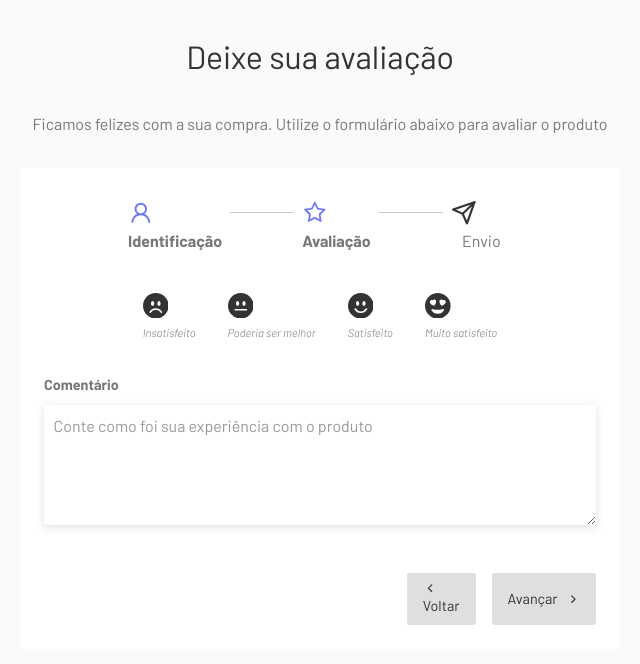
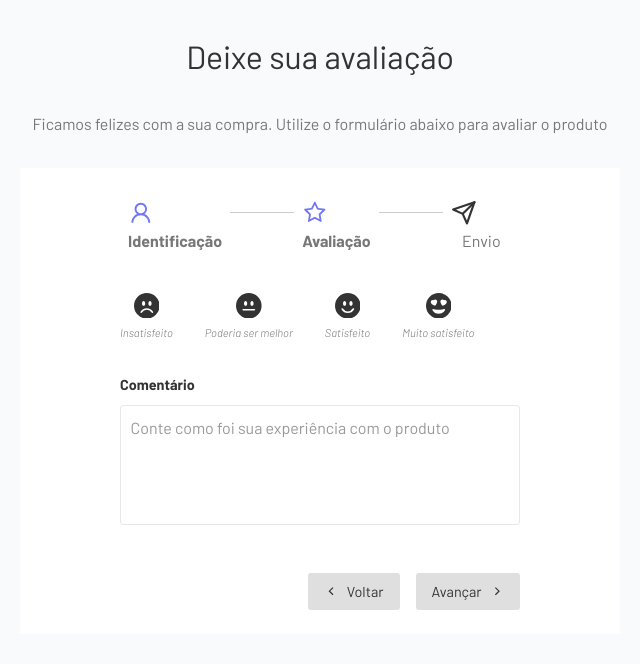
Before and after one commit to FellypeGC/multistep-form, a React (Vite) app: page / in a window 1280 px wide. Both pictures are taken after typing "Sample", "name@example.com" into the empty fields and a click on the button "Avançar". Shown: the top 664 px of the page, without its empty margins (320-960 px from the left). Built offline with nearby package versions, Linux system fonts and the light colour scheme.

Commit message:
feat: refactor app, review and user form components

```diff
--- a/src/App.css
+++ b/src/App.css
@@ -27,11 +27,11 @@
   margin: 0 auto;
 } */
 
-.inputs-container {
+/* .inputs-container {
   min-height: 280px;
-}
+} */
 
-.form-control {
+/* .form-control {
   display: flex;
   flex-direction: column;
   gap: .6rem;
@@ -56,7 +56,7 @@ textarea {
   height: 120px;
 }
 
-/* Actions */
+/* Actions
 .actions {
   display: flex;
   justify-content: flex-end;
@@ -78,4 +78,4 @@ textarea {
 
 .actions button:hover {
   background-color: #cfcfcf;
-}
+} */
--- a/src/App.tsx
+++ b/src/App.tsx
@@ -55,26 +55,36 @@ function App() {
         <h2 className="text-[2rem] mb-8">Deixe sua avaliação</h2>
         <p>Ficamos felizes com a sua compra. Utilize o formulário abaixo para avaliar o produto</p>
       </div>
-      <div className=" max-w-150 mx-auto bg-white p-6 shadow-[rgba(100,100,111,0.2)_0_7px_29px_0]">
+      <div className="max-w-150 mx-auto bg-white p-6 shadow-[rgba(100,100,111,0.2)_0_7px_29px_0]">
         <Steps currentStep={currentStep} />
         <form
-          className="max-w-[125] mx-auto"
+          className="max-w-100 mx-auto"
           onSubmit={(e) => changeStep(currentStep + 1, e)}>
-          <div className="inputs-container">{currentComponent}</div>
-          <div className="actions">
-            <button type="button" onClick={() => changeStep(currentStep - 1)}>
+          <div className="min-h-70">{currentComponent}</div>
+          <div className="flex justify-end gap-4"> {/* actions */}
+            <button
+              className="flex items-center rounded-[3px] bg-[#dfdfdf] py-2 px-4 gap-2 text-[.9rem] cursor-pointer border-none hover:bg-[#cfcfcf] disabled:opacity-50 disabled:cursor-not-allowed"
+              type="button"
+              onClick={() => changeStep(currentStep - 1)}
+              disabled={currentStep === 0}
+            >
+              <GrFormPrevious />
               <span>
-                <GrFormPrevious />
                 Voltar
               </span>
             </button>
               {!isLastStep ? (
-              <button type="submit">
+                <button
+                  className="flex items-center rounded-[3px] bg-[#dfdfdf] py-2 px-4 gap-2 text-[.9rem] cursor-pointer border-none hover:bg-[#cfcfcf]" type="submit"
+                >
                   <span>Avançar</span>
                   <GrFormNext />
                 </button>
               ) : (
-              <button type="submit">
+                <button
+                  className="flex items-center rounded-[3px] bg-[#dfdfdf] py-2 px-4 gap-2 text-[.9rem] cursor-pointer border-none hover:bg-[#cfcfcf]"
+                  type="submit"
+                >
                   <span>Enviar</span>
                   <FiSend />
                 </button>
--- a/src/components/ReviewForm.css
+++ b/src/components/ReviewForm.css
@@ -1,4 +1,4 @@
-.form-control.score-container {
+/* .form-control.score-container {
   flex-direction: row;
   gap: 2rem;
   justify-content: center;
@@ -35,4 +35,4 @@
   font-weight: 300;
   font-size: .7rem;
   margin-top: .4rem;
-}
+} */
--- a/src/components/ReviewForm.tsx
+++ b/src/components/ReviewForm.tsx
@@ -17,10 +17,11 @@ type ReviewForm = {
 
 const ReviewForm = ({ data, updateFieldHandler }: ReviewForm) => {
   return (
-    <div className="review-form">
-      <div className="form-control score-container">
-        <label className="radio-container">
+    <div>
+      <div className="flex flex-row gap-8 text-center mb-8">
+        <label className="flex flex-col items-center text-center relative cursor-pointer">
           <input
+            className="peer opacity-0 absolute top-4.75 left-7.5"
             type="radio"
             value="unsatisfied"
             name="review"
@@ -28,11 +29,12 @@ const ReviewForm = ({ data, updateFieldHandler }: ReviewForm) => {
             checked={data.review === "unsatisfied"}
             onChange={(e) => updateFieldHandler("review", e.target.value)}
           />
-          <BsFillEmojiFrownFill />
-          <p>Insatisfeito</p>
+          <BsFillEmojiFrownFill className="text-[1.6rem] transition duration-300 hover:fill-[#7076f4] peer-checked:fill-[#7076f4]" />
+          <p className='italic font-light text-[.7rem] mt-[.4rem]'>Insatisfeito</p>
         </label>
-        <label className="radio-container">
+        <label className="flex flex-col items-center text-center relative cursor-pointer">
           <input
+            className="peer opacity-0 absolute top-3.75 left-7.5"
             type="radio"
             value="neutral"
             name="review"
@@ -40,11 +42,12 @@ const ReviewForm = ({ data, updateFieldHandler }: ReviewForm) => {
             checked={data.review === "neutral"}
             onChange={(e) => updateFieldHandler("review", e.target.value)}
           />
-          <BsFillEmojiNeutralFill />
-          <p>Poderia ser melhor</p>
+          <BsFillEmojiNeutralFill className="text-[1.6rem] transition duration-300 hover:fill-[#7076f4] peer-checked:fill-[#7076f4]" />
+          <p className="italic font-light text-[.7rem] mt-[.4rem]">Poderia ser melhor</p>
         </label>
-        <label className="radio-container">
+        <label className="flex flex-col items-center text-center relative cursor-pointer">
           <input
+            className="peer opacity-0 absolute top-2 left-4"
             type="radio"
             value="satisfied"
             name="review"
@@ -52,11 +55,12 @@ const ReviewForm = ({ data, updateFieldHandler }: ReviewForm) => {
             checked={data.review === "satisfied"}
             onChange={(e) => updateFieldHandler("review", e.target.value)}
           />
-          <BsFillEmojiSmileFill />
-          <p>Satisfeito</p>
+          <BsFillEmojiSmileFill className="text-[1.6rem] transition duration-300 hover:fill-[#7076f4] peer-checked:fill-[#7076f4]" />
+          <p className="italic font-light text-[.7rem] mt-[.4rem]">Satisfeito</p>
         </label>
-        <label className="radio-container">
+        <label className="flex flex-col items-center text-center relative cursor-pointer">
           <input
+            className="peer opacity-0 absolute top-2 left-4"
             type="radio"
             value="very_satisfied"
             name="review"
@@ -64,13 +68,14 @@ const ReviewForm = ({ data, updateFieldHandler }: ReviewForm) => {
             checked={data.review === "very_satisfied"}
             onChange={(e) => updateFieldHandler("review", e.target.value)}
           />
-          <BsFillEmojiHeartEyesFill />
-          <p>Muito satisfeito</p>
+          <BsFillEmojiHeartEyesFill className="text-[1.6rem] transition duration-300 hover:fill-[#7076f4] peer-checked:fill-[#7076f4]" />
+          <p className="italic font-light text-[.7rem] mt-[.4rem]">Muito satisfeito</p>
         </label>
       </div>
-      <div className="form-control">
-        <label htmlFor="comment">Comentário</label>
+      <div className="flex flex-col gap-2.5">
+        <label className="font-bold text-[#777] text-[.9rem]" htmlFor="comment">Comentário</label>
         <textarea
+          className="p-[.6rem] border border-gray-200 rounded-[3px] shadow-[rgba(99,99,99,.2)_0_2px_8px_0] resize-none h-30 focus:outline-[#7076f4]"
           name="comment"
           id="comment"
           placeholder="Conte como foi sua experiência com o produto"
--- a/src/components/UserForm.tsx
+++ b/src/components/UserForm.tsx
@@ -9,9 +9,10 @@ type UserProps = {
 const UserForm = ({ data, updateFieldHandler }: UserProps) => {
   return (
     <div>
-      <div className="form-control">
-        <label htmlFor="name">Nome:</label>
+      <div className="flex flex-col mb-4 gap-2.5">
+        <label className="font-bold text-[#777] text-[.9rem]" htmlFor="name">Nome:</label>
         <input
+          className="p-[.6rem] border border-gray-200 rounded-[3px] shadow-[rgba(99,99,99,.2)_0_2px_8px_0]"
           type="text"
           name="name"
           id="name"
@@ -21,9 +22,10 @@ const UserForm = ({ data, updateFieldHandler }: UserProps) => {
           required
         />
       </div>
-      <div className="form-control">
-        <label htmlFor="email">Email:</label>
+      <div className="flex flex-col mb-4 gap-2.5">
+        <label className="font-bold text-[#777] text-[.9rem]" htmlFor="email">Email:</label>
         <input
+          className="p-[.6rem] border border-gray-200 rounded-[3px] shadow-[rgba(99,99,99,.2)_0_2px_8px_0"
           type="email"
           name="email"
           id="email"
```
Lines whose indentation alone changed are shown as unchanged.
